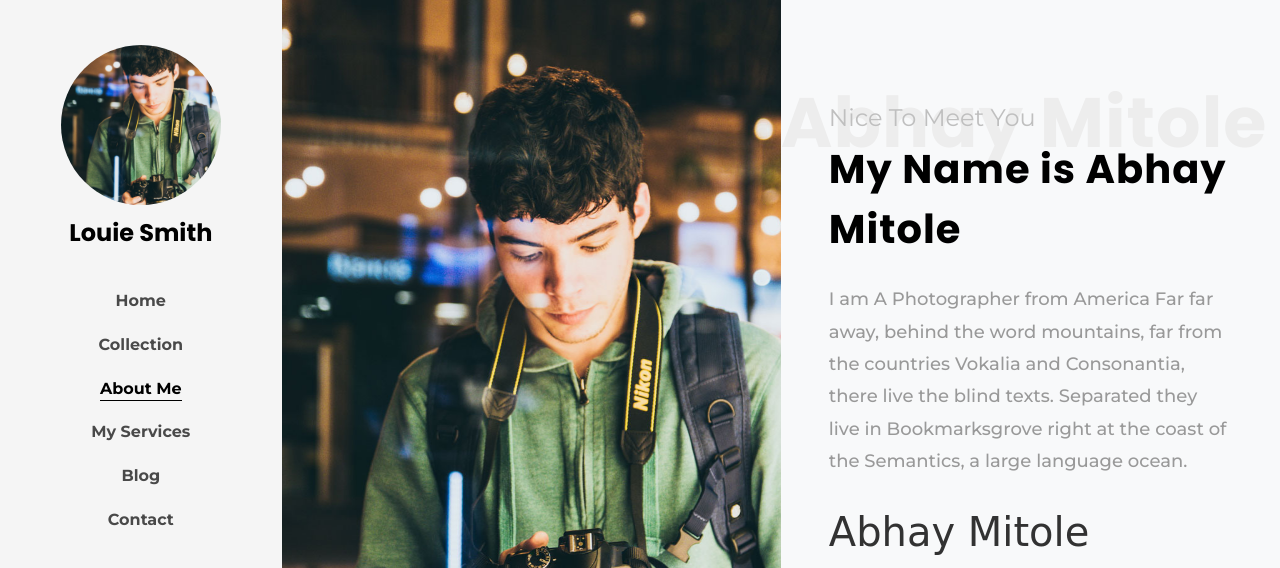
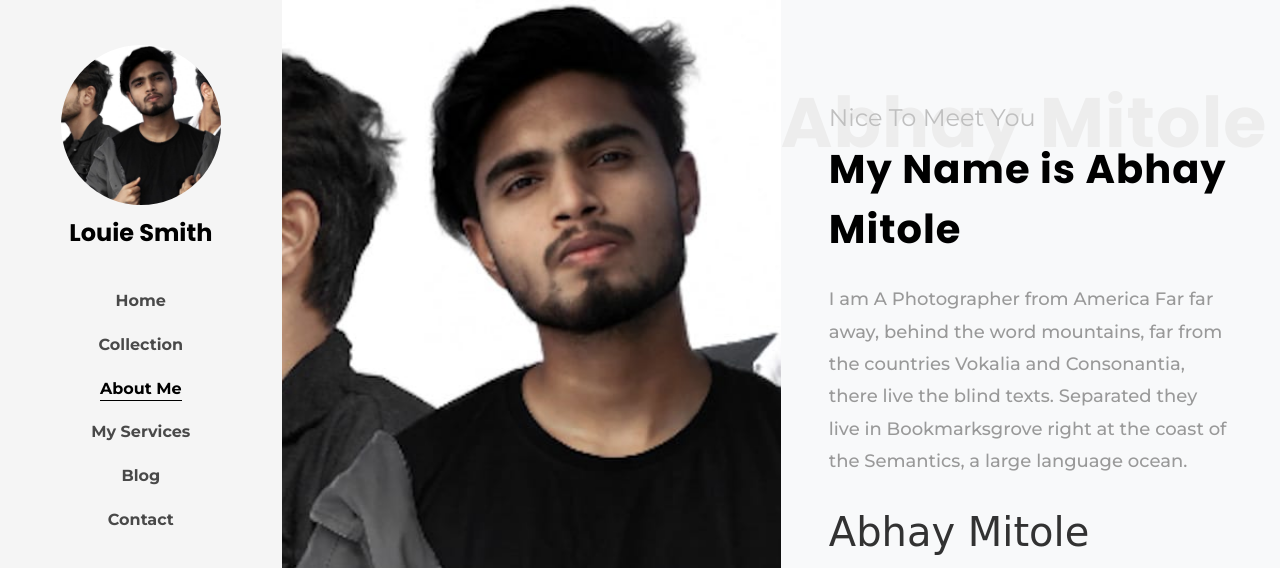
Before and after one commit to rohit-lodhi1/Abhay-Portfolio, a plain HTML site: page about.html in a window 1280 px wide. Shown: the top 568 px of the page. Drawn offline with Linux system fonts and the light colour scheme; some packages are replaced by stand-ins of ours; no server answers; files whose address does not match are found by name; a web font is replaced by a local one.

Commit message:
added images

```diff
--- a/about.html
+++ b/about.html
@@ -36,7 +36,7 @@
 		<a href="#" class="js-colorlib-nav-toggle colorlib-nav-toggle"><i></i></a>
 		<aside id="colorlib-aside" role="complementary" class="js-fullheight text-center">
 			<h1 id="colorlib-logo"><a href="index.html"><span class="img"
-						style="background-image: url(images/author.jpg);"></span>Louie Smith</a></h1>
+						style="background-image: url(images/Avater.jpg);"></span>Louie Smith</a></h1>
 			<nav id="colorlib-main-menu" role="navigation">
 				<ul>
 					<li><a href="index.html">Home</a></li>
@@ -65,7 +65,7 @@
 				<div class="hero-wrap">
 					<div class="overlay"></div>
 					<div class="d-flex">
-						<div class="author-image text img p-md-5" style="background-image: url(images/author.jpg);">
+						<div class="author-image text img p-md-5" style="background-image: url(images/Avater.jpg);">
 
 						</div>
 						<div class="author-info text p-4 p-md-5 mt-5 mb-5">
```
Also changed, not shown: index.html (+2 -2 lines), images/Avater.jpg (added).
